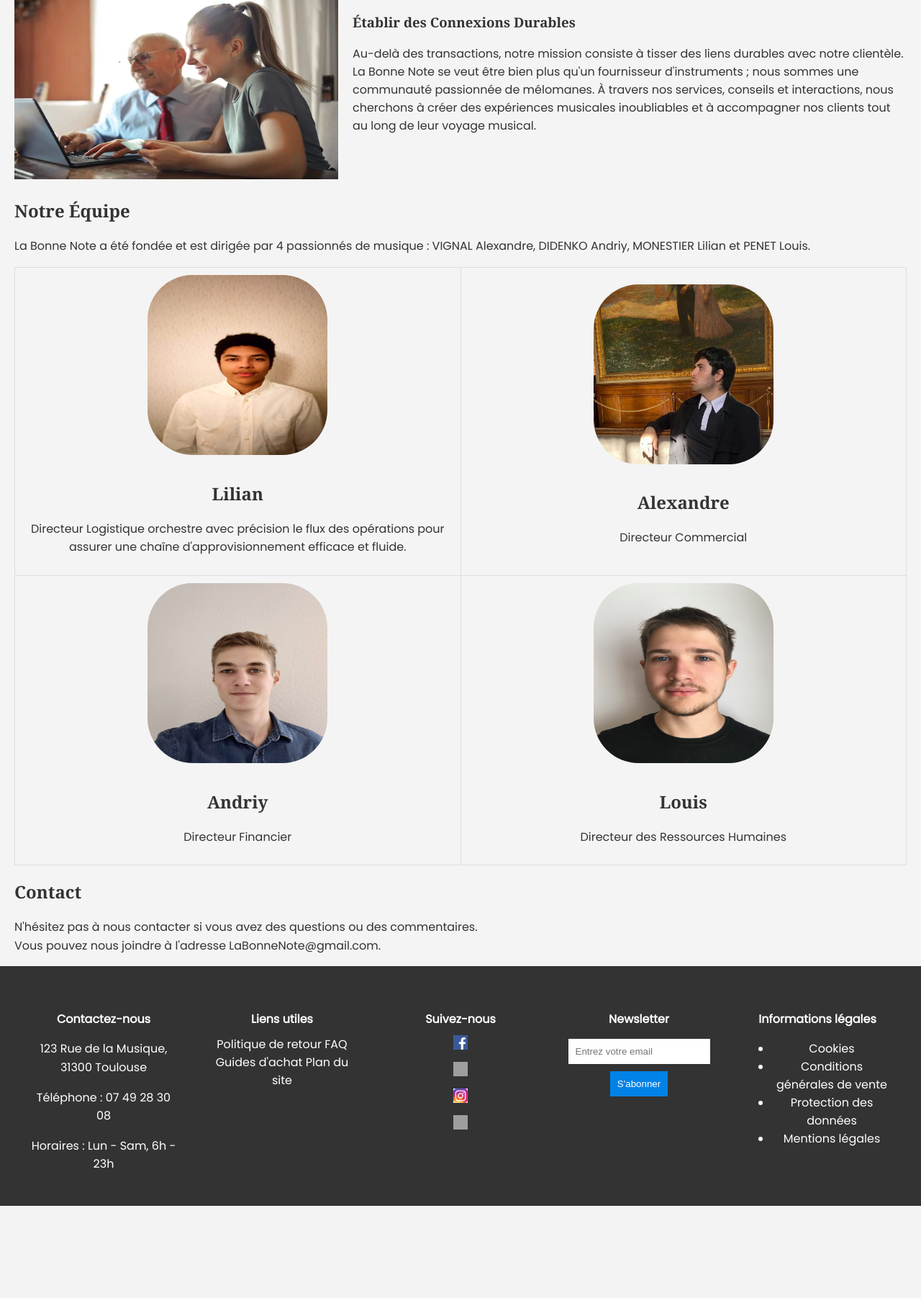
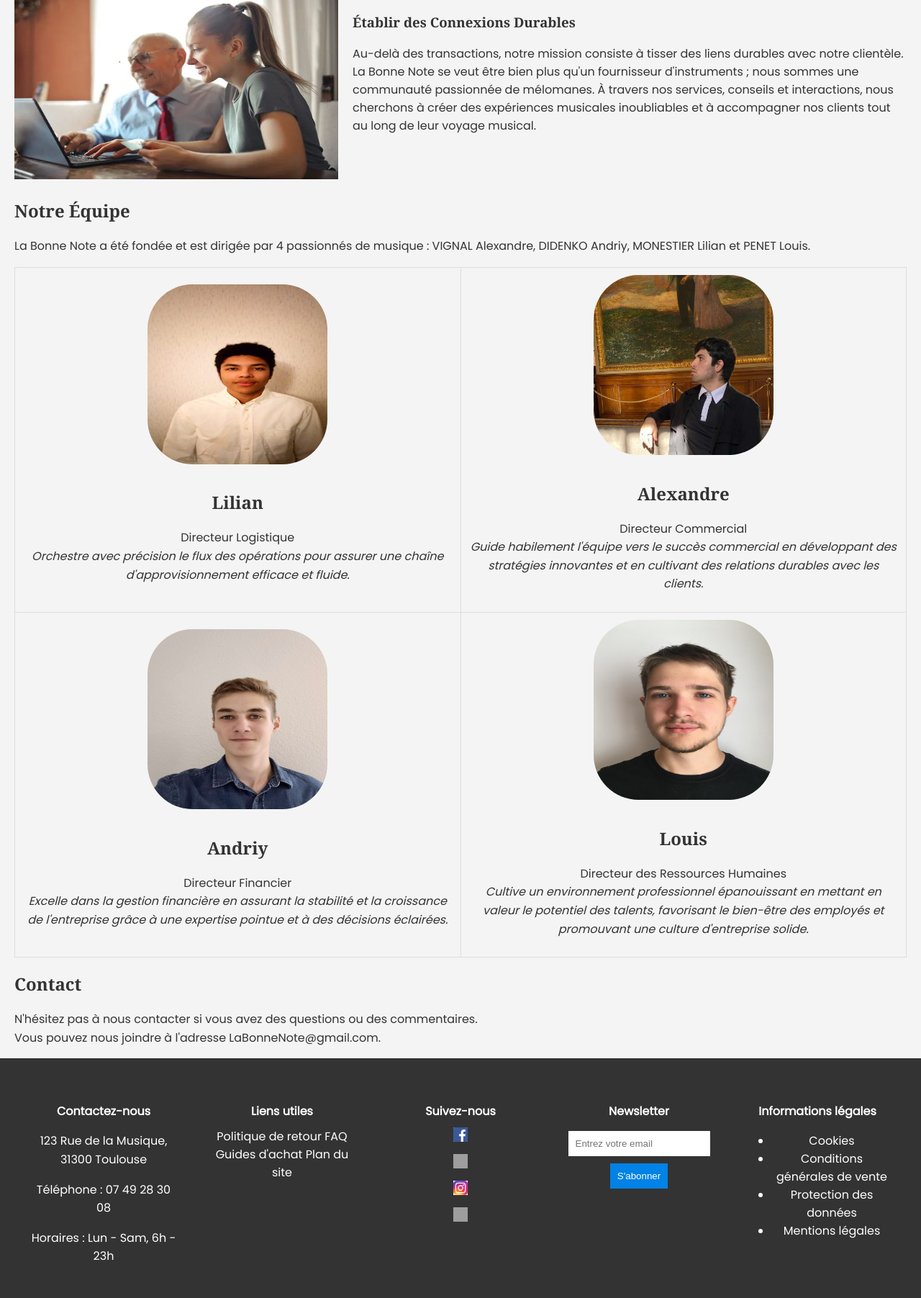
Before and after one commit to IUT-Blagnac/sae-3-01-devapp-Groupe-12, a PHP site: page /aPropos.php in a window 1280 px wide. Shown: the part 1416-3219 px from the top of the page at 72% size. Before the commit the page ends 3091 px from the top, so only its background shows below. Run offline with PHP 8.4, Linux system fonts and the light colour scheme; some web fonts are replaced; grey boxes are pictures that could not be loaded.

Commit message:
MaJ page à propos et et partage des produits sur les réseaux
Mise à jour de la page à propos et des boutons de partage des produits sur les réseaux sociaux.

```diff
--- a/code/Web/HTML-PHP/aPropos.php
+++ b/code/Web/HTML-PHP/aPropos.php
@@ -103,8 +103,8 @@ Au-delà des transactions, notre mission consiste à tisser des liens durables a
                 <img src="img/lilian.jpg" alt="Lilian">
                 <div>
                     <h2>Lilian</h2>
-                    <p>Directeur Logistique
-                    orchestre avec précision le flux des opérations pour assurer une chaîne d'approvisionnement efficace et fluide.
+                    <p>Directeur Logistique </br>
+                    <em>Orchestre avec précision le flux des opérations pour assurer une chaîne d'approvisionnement efficace et fluide.</em>
                     </p>
                 </div>
             </td>
@@ -113,7 +113,9 @@ Au-delà des transactions, notre mission consiste à tisser des liens durables a
             <img src="img/alexandre.jpg" alt="Alexandre">
                 <div>
                     <h2>Alexandre </h2>
-                    <p>Directeur Commercial</p>
+                    <p>Directeur Commercial </br>
+                    <em>Guide habilement l'équipe vers le succès commercial en développant des stratégies innovantes et en cultivant des relations durables avec les clients.</em>
+                    </p>
                 </div>
             </td>
         </tr>
@@ -123,7 +125,9 @@ Au-delà des transactions, notre mission consiste à tisser des liens durables a
             <img src="img/andriy.jpg" alt="Andriy">
                 <div>
                     <h2>Andriy </h2>
-                    <p>Directeur Financier</p>
+                    <p>Directeur Financier </br>
+                    <em>Excelle dans la gestion financière en assurant la stabilité et la croissance de l'entreprise grâce à une expertise pointue et à des décisions éclairées.</em>
+                    </p>
                 </div>
             </td>
 
@@ -131,7 +135,9 @@ Au-delà des transactions, notre mission consiste à tisser des liens durables a
                 <img src="img/louis.jpg" alt="Louis">
                     <div>
                         <h2>Louis </h2>
-                        <p>Directeur des Ressources Humaines</p>
+                        <p>Directeur des Ressources Humaines </br>
+                        <em>Cultive un environnement professionnel épanouissant en mettant en valeur le potentiel des talents, favorisant le bien-être des employés et promouvant une culture d'entreprise solide.</em>
+                        </p>
                     </div>
             </td>
         </tr>
```
Also changed, not shown: code/Web/HTML-PHP/detailsProduit.php (+15 -3 lines).
